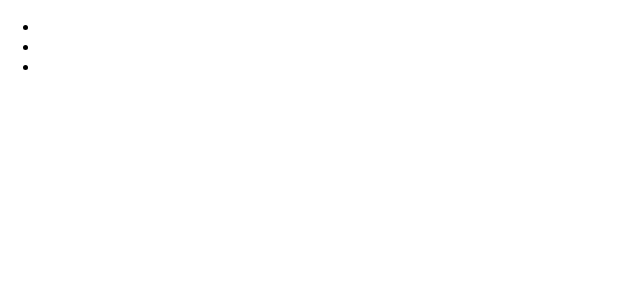
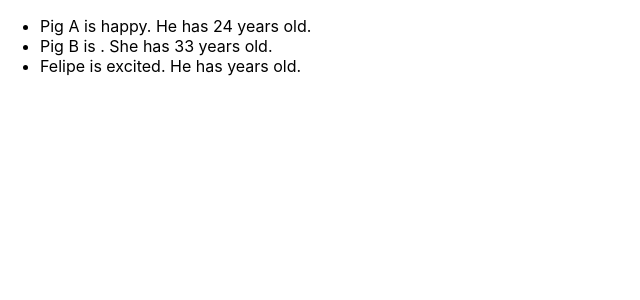
Before and after one commit to lopez-tomas/learning-react, a React (Create React App) app in the folder my-app/: page / in a window 1280 px wide. Shown: the top 300 px of the page, without its empty margins (0-640 px from the left). Built offline with nearby package versions, Linux system fonts and the light colour scheme.

Commit message:
feat: Understanding functional componentes and its properties in React.

```diff
--- a/my-app/src/index.js
+++ b/my-app/src/index.js
@@ -11,12 +11,45 @@ import reportWebVitals from './reportWebVitals';
   //document.getElementById('root')
 //);
 
-// <p>hello world</p>
+const Li = ({ children, mood, age, sex, home }) => {
+  console.log(age, home);
+
+  let pronoun;
+  if (sex.toLowerCase() == 'm') {
+    pronoun = 'He';
+  } else {
+    pronoun = 'She';
+  }
+
+  return (
+    <li>{ children } is { mood }. { pronoun } has { age } years old.</li>
+  )
+}
+
 const X = () => // Functional component
   <ul>
-    <li></li>
-    <li></li>
-    <li></li>
+    <Li
+      mood={ "happy" }
+      age={ 24 }
+      sex={ 'm' }
+      home={ true }
+    >
+      Pig A
+    </Li>
+    <Li
+      mood={ "sad" }
+      age={ 33 }
+      sex={ 'f' }
+      mood={ false }
+    >
+      Pig B
+    </Li>
+    <Li
+      mood={ "excited" }
+      sex={ 'm' }
+    >
+      Felipe
+    </Li>
   </ul>
 
 ReactDOM.render(
```
